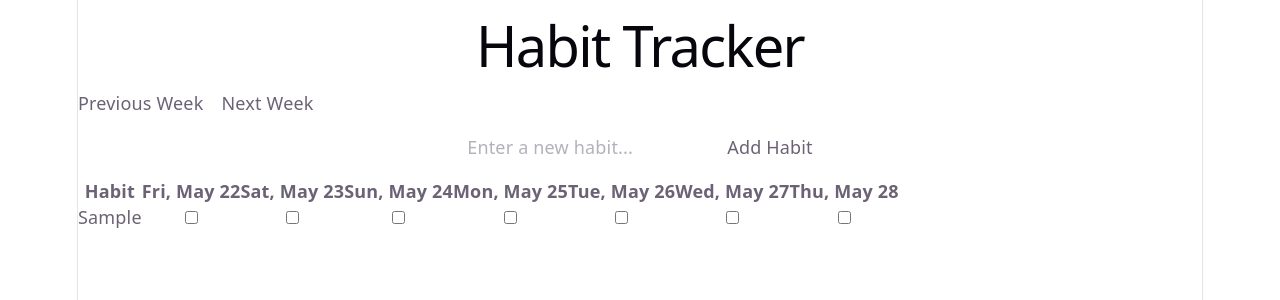
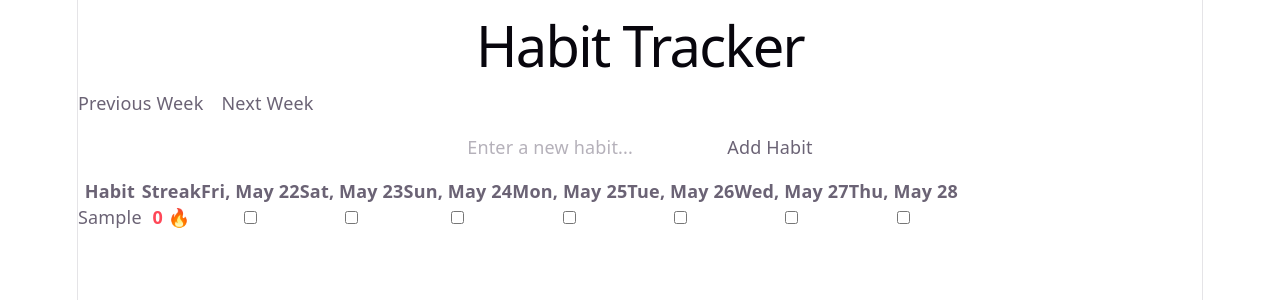
Before and after one commit to arrehman3/Habit_Tracker, a React (Vite) app: page / in a window 1280 px wide. Both pictures are taken after typing "Sample" into the empty fields and a click on the button "Add Habit". Shown: the top 300 px of the page. Built offline with nearby package versions, Linux system fonts and the light colour scheme.

Commit message:
Streak Added

```diff
--- a/src/App.jsx
+++ b/src/App.jsx
@@ -59,6 +59,27 @@ function App() {
     newDate.setDate(newDate.getDate() + days);
     setCurrentWeekStart(newDate);
   };
+  const calculateStreak = (completedDates) => {
+    let streak = 0;
+    let currentDate = new Date();
+
+    const todayStr = currentDate.toLocaleDateString("en-CA");
+    if (!completedDates.includes(todayStr)) {
+      currentDate.setDate(currentDate.getDate() - 1);
+    }
+
+    while (true) {
+      const dateStr = currentDate.toLocaleDateString("en-CA");
+      if (completedDates.includes(dateStr)) {
+        streak++;
+        currentDate.setDate(currentDate.getDate() - 1);
+      } else {
+        break;
+      }
+    }
+
+    return streak;
+  };
   return (
     <>
       <section>
@@ -83,6 +104,7 @@ function App() {
           <thead>
             <tr>
               <th>Habit</th>
+              <th>Streak</th>
               {weekDays.map((day) => (
                 <th key={day.toISOString()}>
                   {day.toLocaleDateString("en-US", {
@@ -98,8 +120,16 @@ function App() {
             {habits.map((habit) => (
               <tr key={habit.id}>
                 <td>{habit.name}</td>
+                <td
+                  style={{
+                    textAlign: "center",
+                    fontWeight: "bold",
+                    color: "#ff4757",
+                  }}
+                >
+                  {calculateStreak(habit.completedDates)} 🔥
+                </td>
                 {weekDays.map((day) => {
-                  // Using 'en-CA' safely formats the date as YYYY-MM-DD in the local timezone
                   const dateStr = day.toLocaleDateString("en-CA");
                   return (
                     <td key={dateStr} style={{ textAlign: "center" }}>
```
